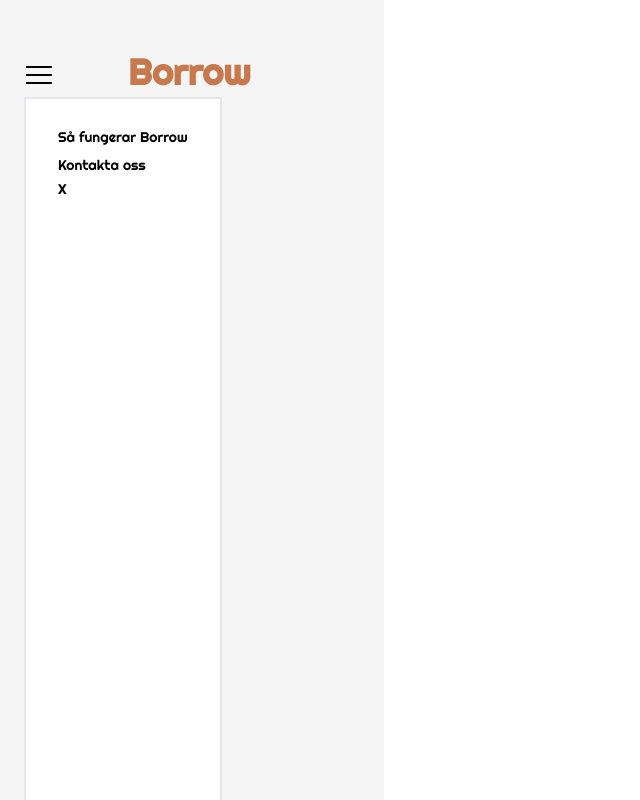
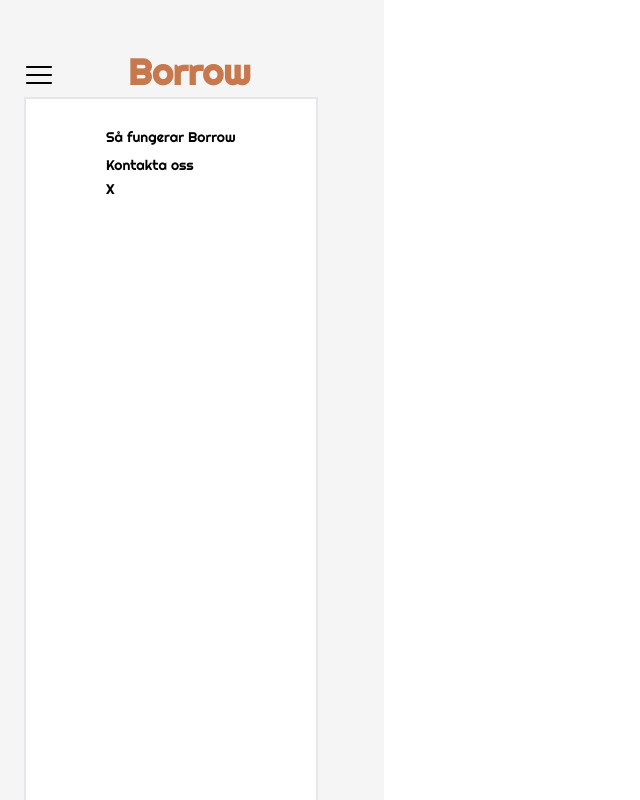
Before and after one commit to Guido-Pierri/borrow-app, a Next.js app: page / in a window 1280 px wide. Both pictures are taken after a click on the button 39 px from the left and 75 px from the top of the page. Shown: the whole page, without its empty margins (0-640 px from the left). Built offline with nearby package versions, Linux system fonts and the light colour scheme.

Commit message:
Så långt vi kommit med hamburgarmenyn

```diff
--- a/p-components/header.tsx
+++ b/p-components/header.tsx
@@ -22,9 +22,9 @@ const Header = ({}) => {
                 <RxHamburgerMenu />
               </button>
               {hide && (
-                <div className="bg-white border-2 min-h-screen text-sm">
-                  <div className="max-w-7xl mx-auto py-6 sm:px-6 lg:px-8">
-                    <ul>
+                <div className="bg-white border-2 min-h-screen text-sm text-left">
+                  <div className="max-w-7xl py-6 px-20">
+                    <ul className="pl-0">
                       <li className="py-1">
                         <a href={"/information-side"}>Så fungerar Borrow</a>
                       </li>
```
